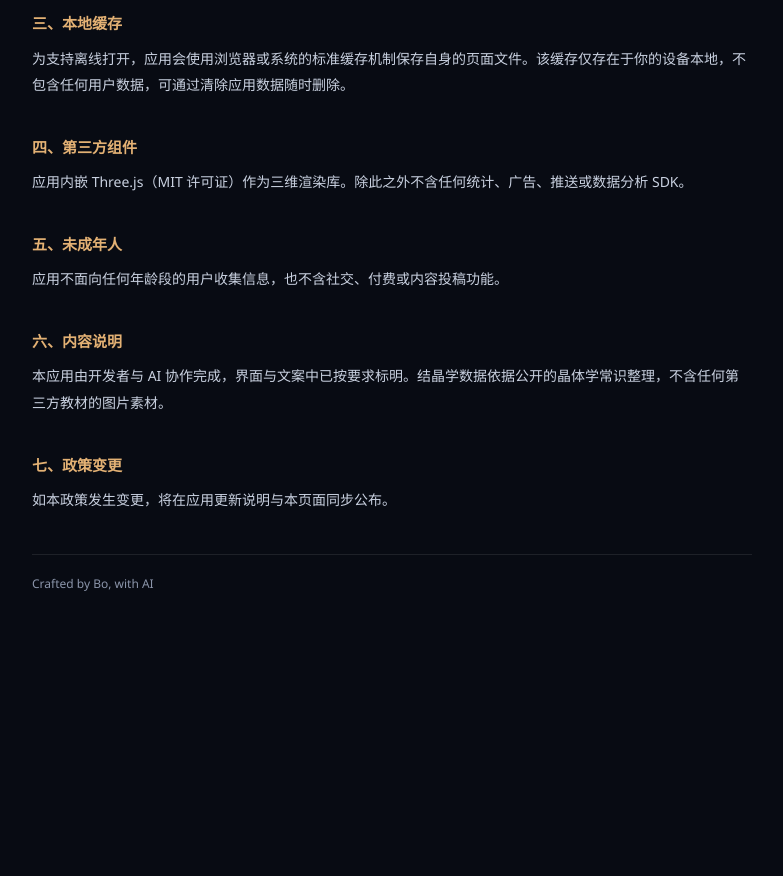
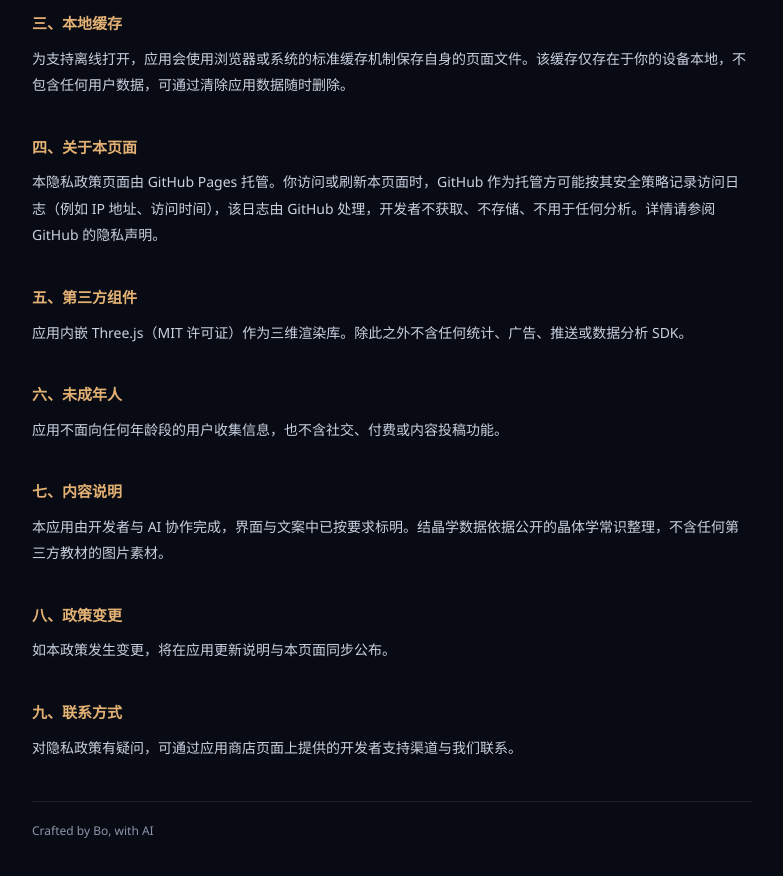
Before and after one commit to Bo456231325/cuddly-octo-tribble, a plain HTML site: page privacy.html in a window 1280 px wide. Shown: the part 380-1256 px from the top of the page, without its empty margins (248-1031 px from the left). Before the commit the page ends 1056 px from the top, so only its background shows below. Drawn offline with Linux system fonts and the light colour scheme.

Commit message:
Add files via upload

```diff
--- a/privacy.html
+++ b/privacy.html
@@ -34,17 +34,23 @@ hr{border:none;border-top:1px solid var(--line);margin:40px 0 18px}
   <h2>三、本地缓存</h2>
   <p>为支持离线打开，应用会使用浏览器或系统的标准缓存机制保存自身的页面文件。该缓存仅存在于你的设备本地，不包含任何用户数据，可通过清除应用数据随时删除。</p>
 
-  <h2>四、第三方组件</h2>
+  <h2>四、关于本页面</h2>
+  <p>本隐私政策页面由 GitHub Pages 托管。你访问或刷新本页面时，GitHub 作为托管方可能按其安全策略记录访问日志（例如 IP 地址、访问时间），该日志由 GitHub 处理，开发者不获取、不存储、不用于任何分析。详情请参阅 GitHub 的隐私声明。</p>
+
+  <h2>五、第三方组件</h2>
   <p>应用内嵌 Three.js（MIT 许可证）作为三维渲染库。除此之外不含任何统计、广告、推送或数据分析 SDK。</p>
 
-  <h2>五、未成年人</h2>
+  <h2>六、未成年人</h2>
   <p>应用不面向任何年龄段的用户收集信息，也不含社交、付费或内容投稿功能。</p>
 
-  <h2>六、内容说明</h2>
+  <h2>七、内容说明</h2>
   <p>本应用由开发者与 AI 协作完成，界面与文案中已按要求标明。结晶学数据依据公开的晶体学常识整理，不含任何第三方教材的图片素材。</p>
 
-  <h2>七、政策变更</h2>
+  <h2>八、政策变更</h2>
   <p>如本政策发生变更，将在应用更新说明与本页面同步公布。</p>
+
+  <h2>九、联系方式</h2>
+  <p>对隐私政策有疑问，可通过应用商店页面上提供的开发者支持渠道与我们联系。</p>
 
   <hr>
   <p class="foot">Crafted by Bo, with AI</p>
```
